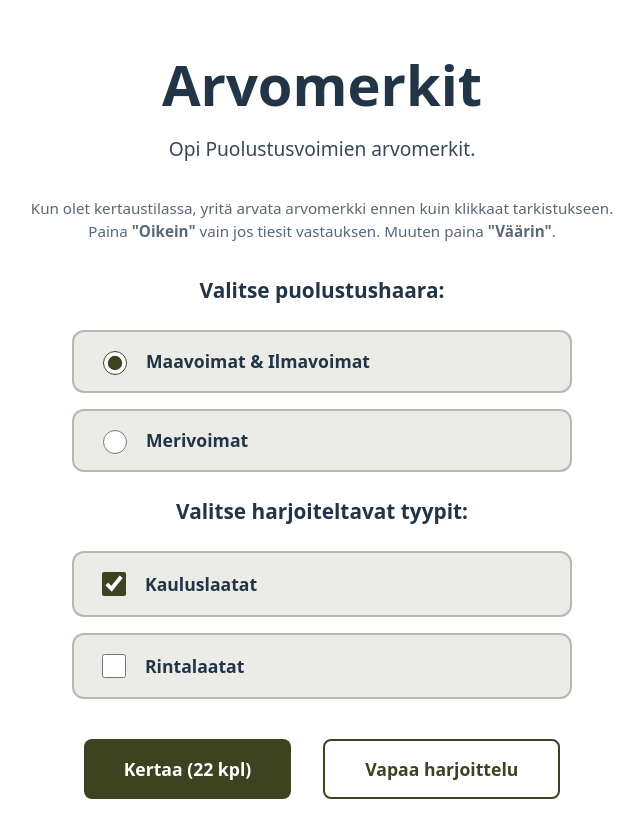
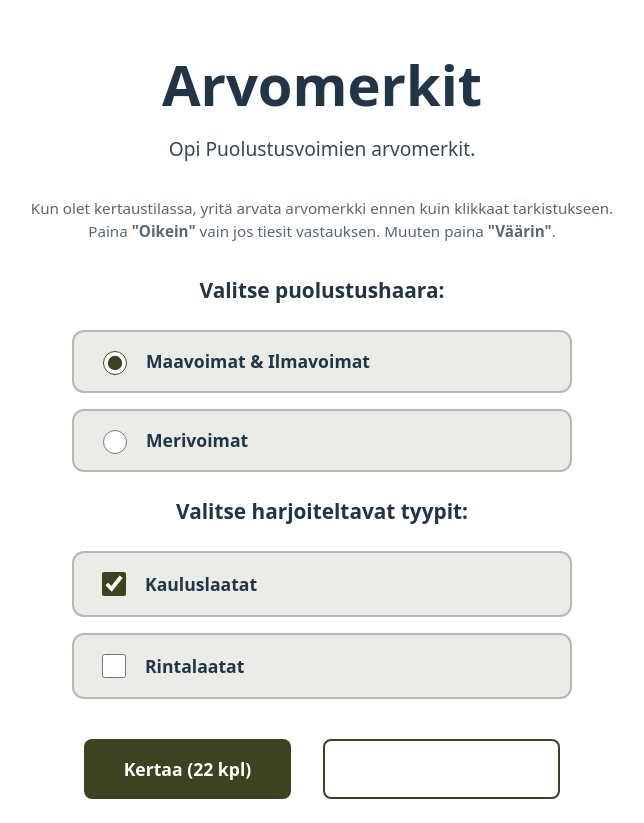
Before and after one commit to tatupesonen/arvomerkit, a React (Vite) app: page / in a window 1280 px wide. Shown: the whole page, without its empty margins (318-962 px from the left). Built offline with nearby package versions, Linux system fonts and the light colour scheme.

Commit message:
fix: css

```diff
--- a/src/App.css
+++ b/src/App.css
@@ -130,7 +130,7 @@
 .secondary-button {
   background-color: transparent;
   border: 2px solid #3d4321;
-  color: #3d4321;
+  color: white;
 }
 
 .secondary-button:hover {
```
